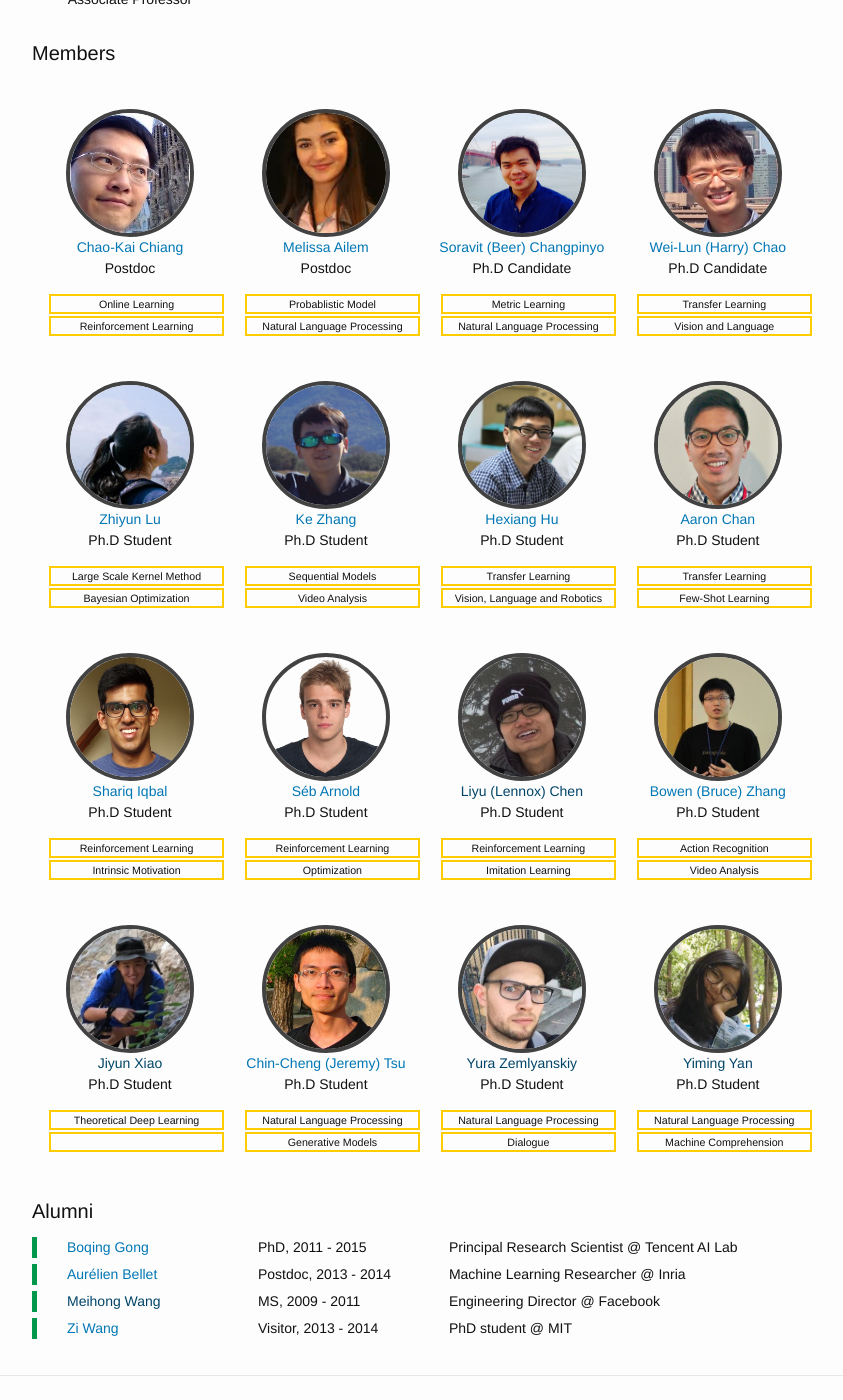
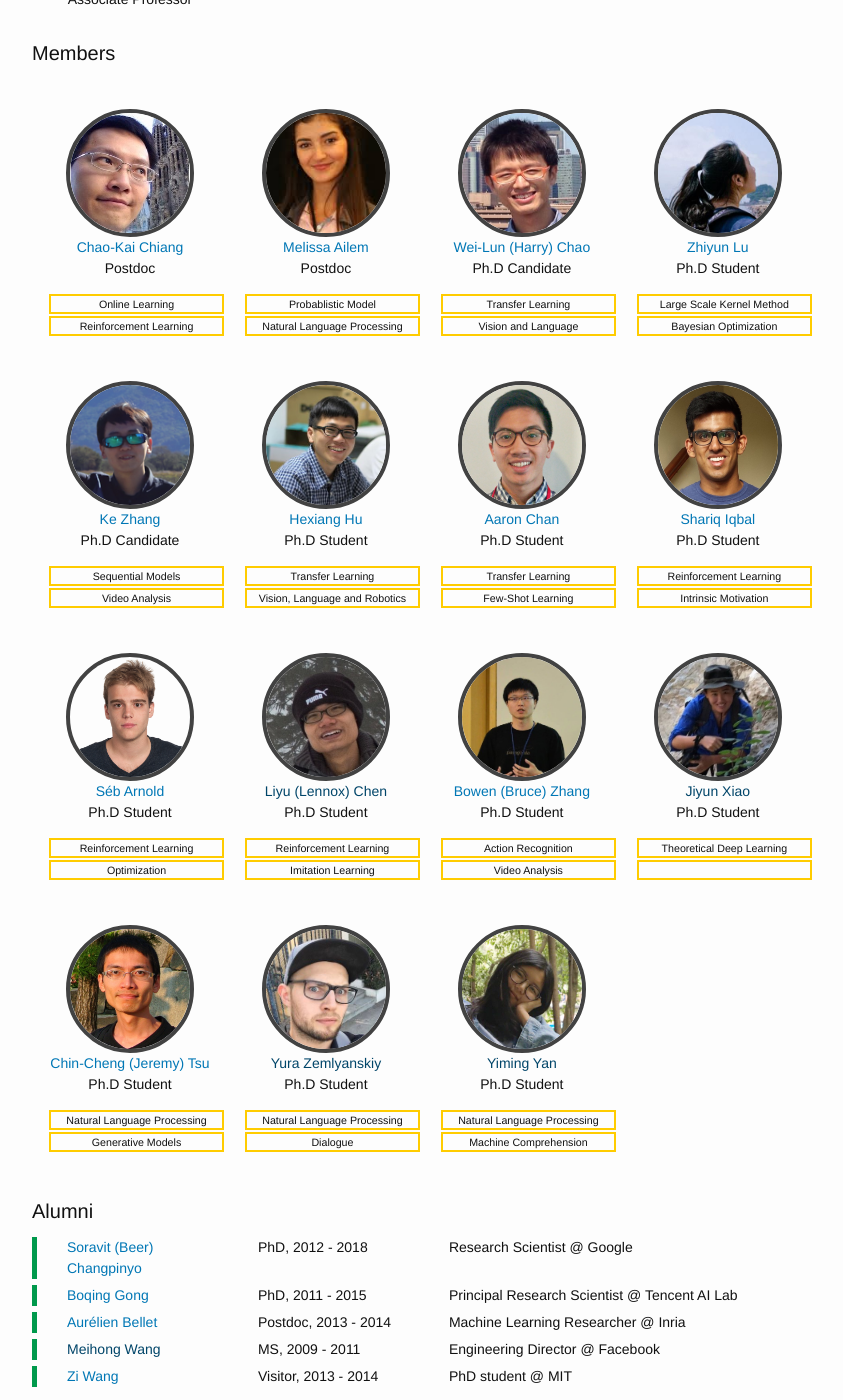
Before and after one commit to teds-usc/teds-usc.github.io, a Jekyll site: the page built from index.html, in a window 1280 px wide and 1400 px high, scrolled down 350 px. Shown: the whole window, without its empty margins (156-999 px from the left). Built offline with Jekyll 4.4.1, drawn with Linux system fonts in a browser that asks for light colours; nearby versions of some CDN libraries.

Commit message:
Graduate Beer

```diff
--- a/_data/alumni.yml
+++ b/_data/alumni.yml
@@ -1,3 +1,11 @@
+- name:   'Soravit (Beer) Changpinyo'
+  img:    '/img/members/beer.jpg'
+  url:    'http://www-scf.usc.edu/~schangpi/'
+  position:  'Research Scientist @ Google'
+  description: 'PhD, 2012 - 2018'
+  tags:
+    - name: 'Metric Learning'
+    - name: 'Natural Language Processing'
 - name:   'Boqing Gong'
   url:    'http://boqinggong.info'
   position:  'Principal Research Scientist @ Tencent AI Lab'
--- a/_data/members.yml
+++ b/_data/members.yml
@@ -11,13 +11,6 @@
   title:  'Postdoc'
   tags:
     - name: 'Probablistic Model'
-    - name: 'Natural Language Processing'
-- name:   'Soravit (Beer) Changpinyo'
-  img:    '/img/members/beer.jpg'
-  url:    'http://www-scf.usc.edu/~schangpi/'
-  title:  'Ph.D Candidate'
-  tags:
-    - name: 'Metric Learning'
     - name: 'Natural Language Processing'
 - name: 'Wei-Lun (Harry) Chao'
   img:  '/img/members/harry.jpg'
@@ -36,7 +29,7 @@
 - name: 'Ke Zhang'
   img:  '/img/members/zhan355.jpg'
   url:  'http://www-scf.usc.edu/~zhan355/'
-  title:  'Ph.D Student'
+  title:  'Ph.D Candidate'
   tags:
     - name: 'Sequential Models'
     - name: 'Video Analysis'
```
